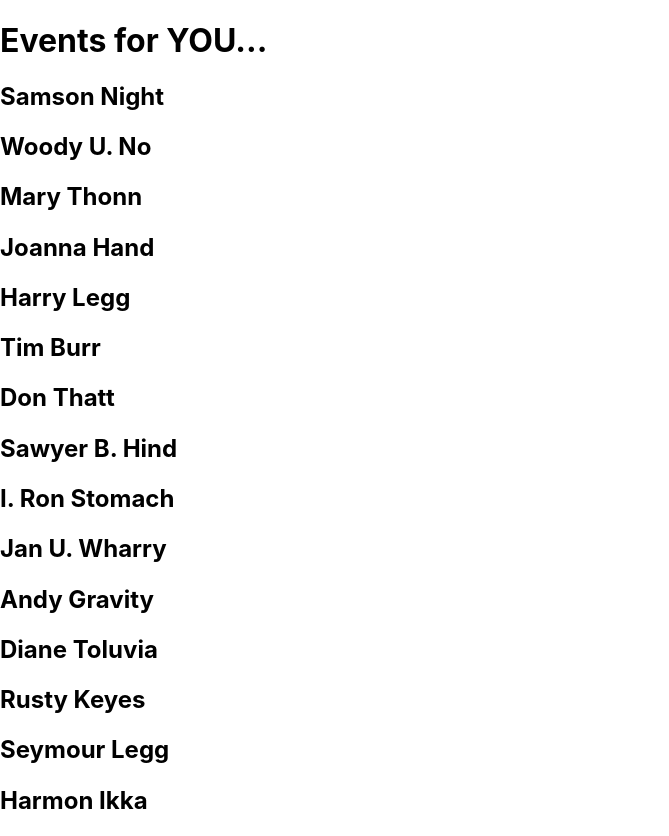
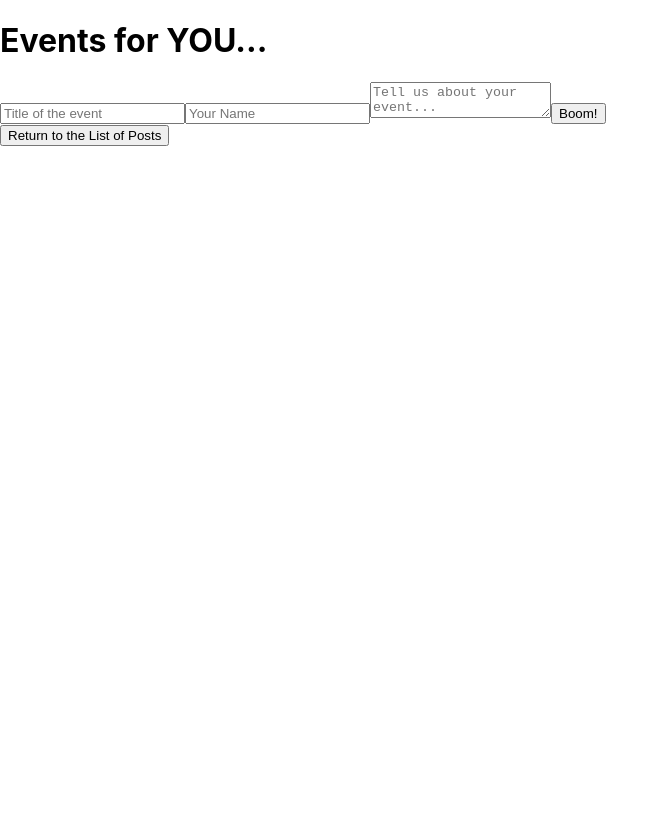
Before and after one commit to DanielAdeyemi/EventLogger, a React (Create React App) app in the folder event_logger/: page / in a window 1280 px wide. Shown: the whole page, without its empty margins (0-669 px from the left). After the commit the page ends 800 px from the top, so only its background shows below. Built offline with nearby package versions, Linux system fonts and the light colour scheme.

Commit message:
make post file amnd corresponding view
Co-authored-by: Micah L. Olson <76067607+MicahOlson@users.noreply.github.com>

```diff
--- a/event_logger/src/components/App.js
+++ b/event_logger/src/components/App.js
@@ -1,12 +1,12 @@
 import React from "react";
 import Header from "./Header";
-import PostList from "./PostList";
+import PostControl from "./PostControl";
 
 export default function App() {
   return (
     <>
       <Header />
-      <PostList />
+      <PostControl />
     </>
   );
 }
--- a/event_logger/src/components/PostControl.js
+++ b/event_logger/src/components/PostControl.js
@@ -6,8 +6,8 @@ export default class PostControl extends React.Component {
   constructor(props) {
     super(props);
     this.state = {
-      formVisibleOnPage: false,
-      mainPostList = []
+      formVisibleOnPage: true,
+      mainPostList: []
     };
   }
 
@@ -27,6 +27,9 @@ export default class PostControl extends React.Component {
         <NewPostForm onNewPostCreation={this.handleAddingNewPostToList} />
       );
       buttonText = "Return to the List of Posts";
+    } else {
+      currentlyVisibleState = (<PostList postList={this.state.mainPostList} />);
+      buttonText = "Add Post";
     }
   return(
     <>
--- a/event_logger/src/components/PostList.js
+++ b/event_logger/src/components/PostList.js
@@ -1,32 +1,23 @@
 import React from 'react';
-import Post from "./Post"
+import Post from "./Post";
+import PropTypes from "prop-types";
 
-const mainPostList = [
-  {postTitle: "Samson Night"},
-  {postTitle: "Woody U. No"},
-  {postTitle: "Mary Thonn"},
-  {postTitle: "Joanna Hand"},
-  {postTitle: "Harry Legg"},
-  {postTitle: "Tim Burr"},
-  {postTitle: "Don Thatt"},
-  {postTitle: "Sawyer B. Hind"},
-  {postTitle: "I. Ron Stomach"},
-  {postTitle: "Jan U. Wharry"},
-  {postTitle: "Andy Gravity"},
-  {postTitle: "Diane Toluvia"},
-  {postTitle: "Rusty Keyes"},
-  {postTitle: "Seymour Legg"},
-  {postTitle: "Harmon Ikka"}
-]
-
-export default function PostList() {
+export default function PostList(props) {
   return(
     <>
       {mainPostList.map((post, index) =>
       <Post
         postTitle={post.postTitle}
+        postAuthor={post.postAuthor}
+        postContent={post.postContent}
+        id={post.id}
+        key={post.id}
       />
       )}
     </>
   );
 }
+
+PostList.propTypes = {
+  postList: PropTypes.array
+};
```
